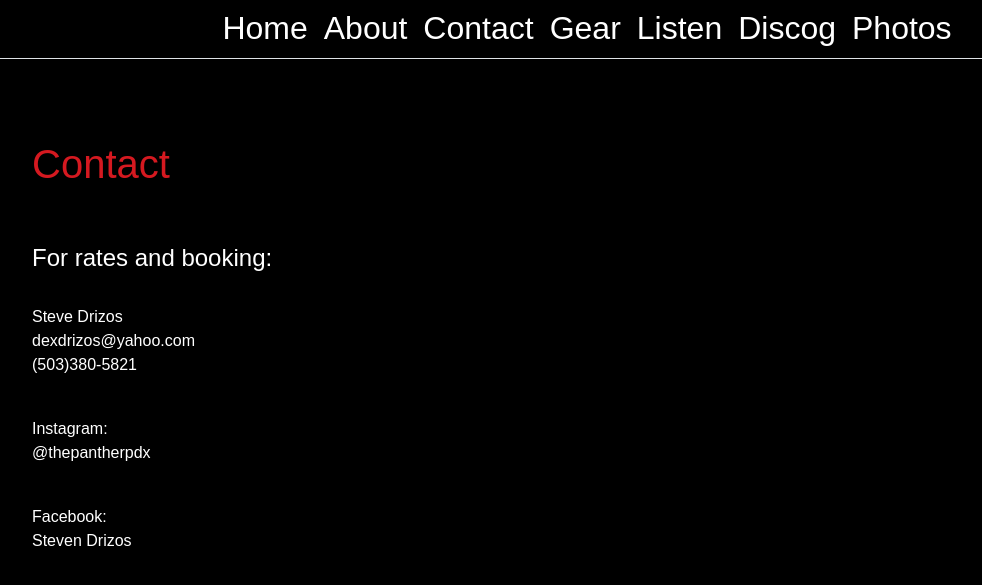
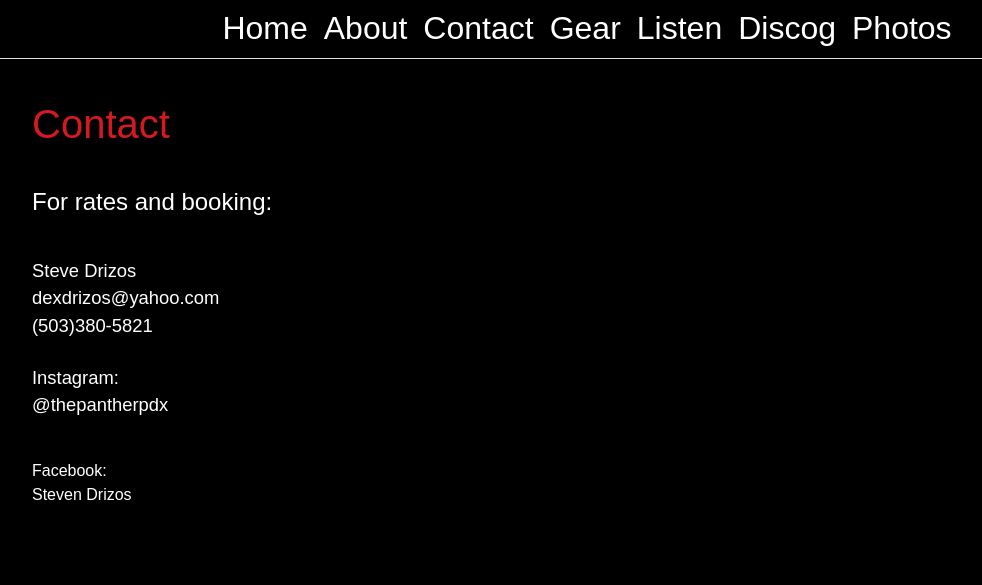
Before and after one commit to mrloquacious/panther, a Jekyll site: the page built from _pages/contact.md, in a window 1280 px wide and 900 px high. Shown: the top 585 px of the window, without its empty margins (53-1035 px from the left). Built offline with Jekyll 4.4.1, drawn with Linux system fonts in a browser that asks for light colours.

Commit message:
Minor tweaks: padding-top, font-size, spacing.

```diff
--- a/_includes/header.html
+++ b/_includes/header.html
@@ -1,6 +1,11 @@
 
 <nav class="navbar navbar-expand-md justify-content-center fixed-top border-bottom bg-dark navbar-dark
             navbar-custom" role="navigation">
+<!--
+  <a class="navbar-brand" href="#">
+    <img src="/assets/img/thepantherlogo_inverted.png" width="30" height="30" class="d-inline-block align-top" alt="">
+  </a>
+-->
   <button class="navbar-toggler" type="button" data-toggle="collapse" data-target="#navbarSupportedContent"
           aria-controls="navbarSupportedContent" aria-expanded="false" aria-label="Toggle navigation">
     <span class="navbar-toggler-icon navbar-dark"></span>
--- a/_layouts/default.html
+++ b/_layouts/default.html
@@ -13,7 +13,7 @@
           <div class="row">
             <div class="col">
               {% if page.title != "home" and page.title != "Photos" %}
-              <h1> {{ page.title }} </h1> </br></br>
+              <h1> {{ page.title }} </h1> </br>
               {% endif %}
               {{ content }}
             </div>
--- a/_pages/contact.md
+++ b/_pages/contact.md
@@ -4,18 +4,31 @@
 permalink: /contact/
 ---
 
-#### For rates and booking:
-<br>
-Steve Drizos
-dexdrizos@yahoo.com
-(503)380-5821
-<br>
+<div class="row mt-2">
+  <div class="col">
+   <h4>For rates and booking:</h4>
+  </div>
+</div>
+
+<div class="row mt-2">
+  <div class="col">
+  <br>
+   <div class="contact-info">
+   <div>Steve Drizos</div>
+   <div>dexdrizos@yahoo.com</div>
+   <div>(503)380-5821</div>
+   </div>
+   <br>
+  </div>
+</div>
 
 <div class="row">
   <div class="col-2">
+   <div class="contact-info">
   Instagram:
   <br>
   @thepantherpdx
+  </div>
   </div>
   <div class="col-9">
   <!--Instagram
--- a/_sass/_layout.scss
+++ b/_sass/_layout.scss
@@ -2,7 +2,7 @@
   color: $body-font-color;
   background-color: $body-bg-color;
   font-family: $body-font;
-  padding-top: 140px; //10%;
+  padding-top: 100px; //  10%; //140px;
   -webkit-font-smoothing: antialiased;
 
   speak: none;
@@ -36,9 +36,12 @@
   color: $h3-font-color;
 }
 
-a, a:visited {
+a {
   //color: $link-color !important;
   color: $link-color;
+  text-decoration: none;
+}
+a:visited {
   text-decoration: none;
 }
 
@@ -52,7 +55,9 @@
   font-size: 1.25rem;
 }
 
-
+.credit-title, .credit-artist, .credit-year, .credit-type, .listen-title, .listen-artist, .contact-info {
+  font-size: 1.15rem;
+}
 
 /* ##### Start Navbar ############################################# */
 .navbar {
```
Also changed, not shown: _pages/listen.md (+4 -4 lines).
